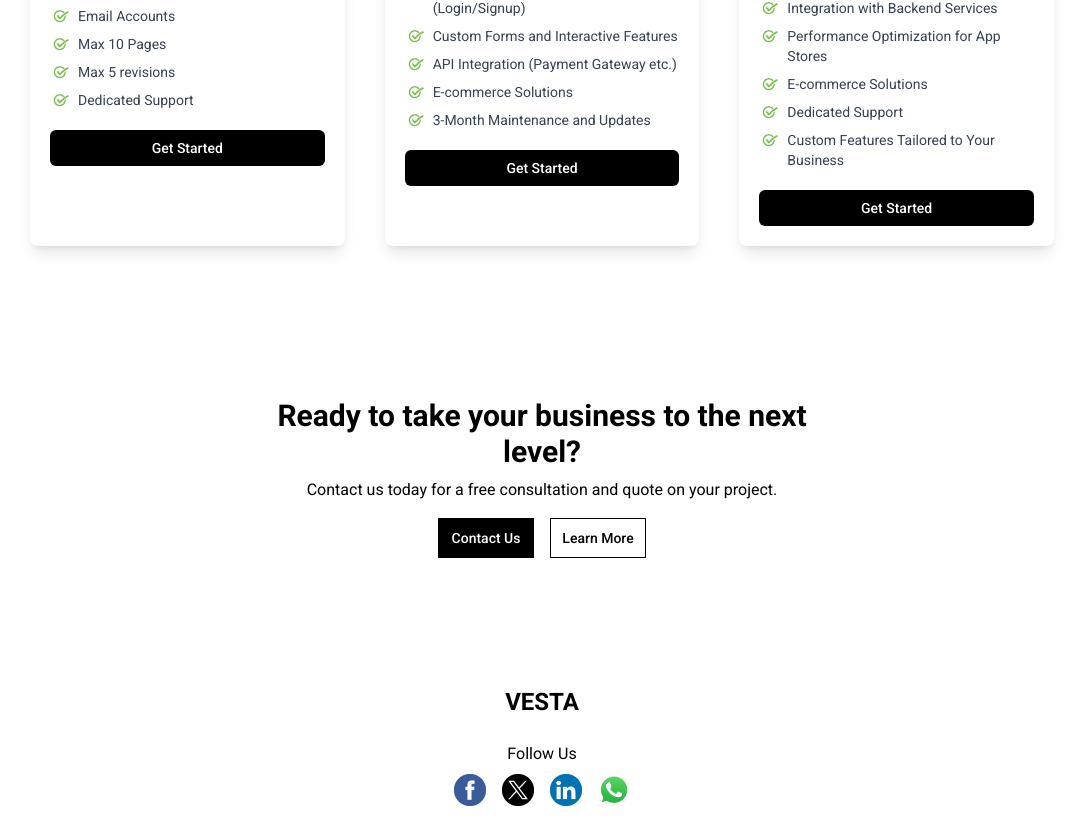
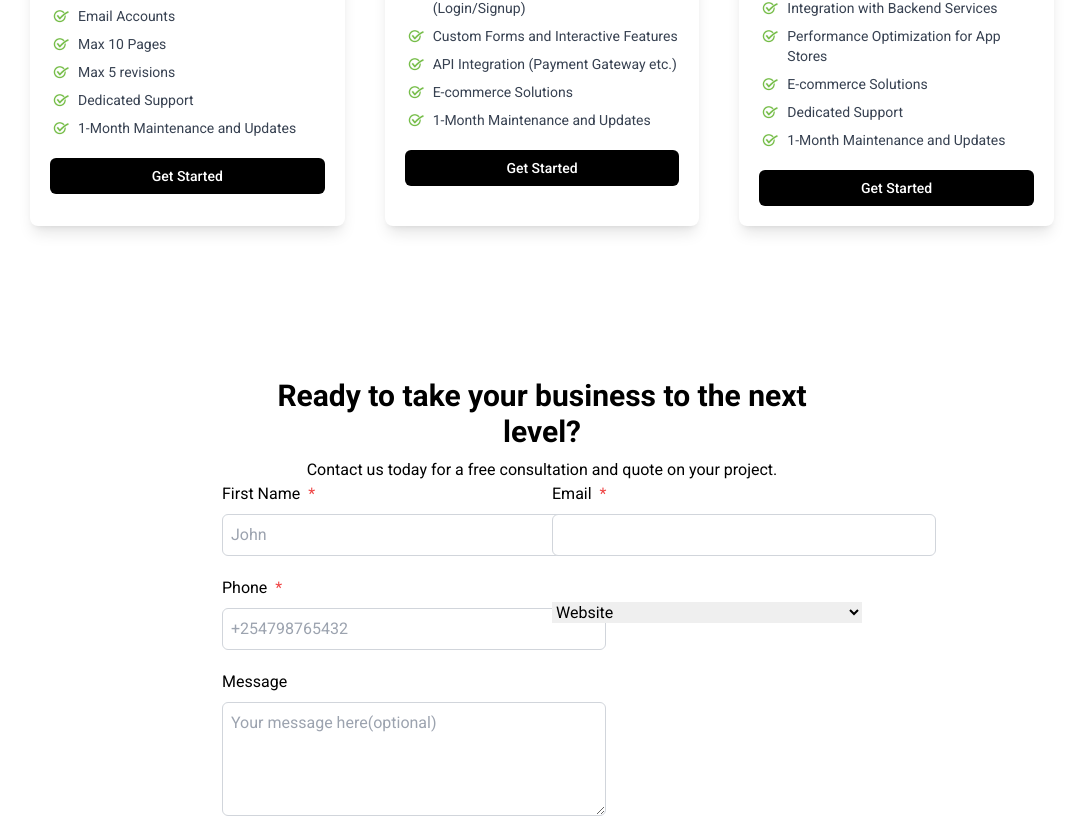
Before and after one commit to allanXQ/arcvesta_v2, a Next.js app: page / in a window 1280 px wide. Shown: the part 3956-4774 px from the top of the page, without its empty margins (98-1181 px from the left). Built offline with nearby package versions, Linux system fonts and the light colour scheme.

Commit message:
add form

```diff
--- /dev/null
+++ b/src/app/components/contactform.tsx
@@ -0,0 +1,85 @@
+import React from 'react'
+import TextField from './inputs/textfield'
+import TextArea from './inputs/textarea';
+
+
+
+const model = [
+    {
+        name: "First Name",
+        type: "text",
+        placeholder: "John",
+        required: true
+    },
+    {
+        name: "Email",
+        type: "email",
+        placeholder: "",
+        required: true
+    },
+    {
+        name: "Phone",
+        type: "tel",
+        placeholder: "+254798765432",
+        required: true
+    },
+    {
+        name: "Product",
+        type: "select",
+        required: true,
+        placeholder:'',
+        options: [
+            "Website",
+            "Web Application",
+            "Mobile Application",
+        ]
+    },
+    {
+        name: "Message",
+        type: "textarea",
+        placeholder: "Your message here(optional)",
+        required: false
+    }
+]
+interface Field {
+    name: string;
+    type: string;
+    placeholder: string;
+    required: boolean;
+}
+
+interface SelectField extends Field {
+    options: string[];
+}
+
+const renderField = (field: Field | SelectField) => {
+    switch (field.type) {
+        case 'text':
+        case 'email':
+        case 'tel':
+            return <TextField key={field.name} label={field.name} placeholder={field.placeholder} required={field.required} />;
+        case 'textarea':
+            return <TextArea key={field.name} label={field.name} placeholder={field.placeholder} required={field.required} />;
+        case 'select':
+        return (
+            <select key={field.name} name={field.name} required={field.required} className="form-select">
+                {(field as SelectField).options.map(option => (
+                    <option key={option} value={option}>{option}</option>
+                ))}
+            </select>
+        );
+        default:
+            return null;
+    }
+}
+const ContactForm = () => {
+    return (
+        <form className='w-1/2 grid grid-cols-2 items-center justify-center gap-5'>
+                {
+                    model.map(field => renderField(field))
+                }
+        </form>
+    )
+}
+
+export default ContactForm
--- /dev/null
+++ b/src/app/components/inputs/textarea.tsx
@@ -0,0 +1,30 @@
+import React from 'react'
+
+interface TextAreaProps {
+  label: string;
+  placeholder: string;
+  required: boolean;
+}
+
+const TextArea: React.FC<TextAreaProps> = ({label, placeholder, required}) => {
+  return (
+    <div className="flex flex-col gap-2">
+        <div className='flex items-center gap-2'>
+        <label htmlFor="name">{label}</label>
+        {
+            required && <span className='text-red-500'>*</span>
+        }
+        </div>
+        <textarea
+        id="name"
+        name="name"
+        placeholder={placeholder}
+        required={required}
+        className='border border-gray-300 rounded-md p-2 w-96'
+        rows={4} cols={50}
+        />
+    </div>
+  )
+}
+
+export default TextArea
--- /dev/null
+++ b/src/app/components/inputs/textfield.tsx
@@ -0,0 +1,30 @@
+import React from 'react'
+
+interface TextFieldProps {
+  label: string;
+  placeholder: string;
+  required: boolean;
+}
+
+const TextField: React.FC<TextFieldProps> = ({label, placeholder, required}) => {
+  return (
+    <div className="flex flex-col gap-2">
+        <div className='flex items-center gap-2'>
+        <label htmlFor="name">{label}</label>
+        {
+            required && <span className='text-red-500'>*</span>
+        }
+        </div>
+        <input
+        type="text"
+        id="name"
+        name="name"
+        placeholder={placeholder}
+        required={required}
+        className='border border-gray-300 rounded-md p-2 w-96'
+        />
+    </div>
+  )
+}
+
+export default TextField
--- a/src/app/components/pricing/pricing.tsx
+++ b/src/app/components/pricing/pricing.tsx
@@ -17,6 +17,7 @@ const plans = [
       "Max 10 Pages",
       "Max 5 revisions",
       "Dedicated Support",
+      "1-Month Maintenance and Updates",
     ],
   },
   {
@@ -31,7 +32,7 @@ const plans = [
       "Custom Forms and Interactive Features",
       "API Integration (Payment Gateway etc.)",
       "E-commerce Solutions",
-      "3-Month Maintenance and Updates",
+      "1-Month Maintenance and Updates",
     ],
   },
   {
@@ -46,7 +47,7 @@ const plans = [
       "Performance Optimization for App Stores",
       "E-commerce Solutions",
       "Dedicated Support",
-      "Custom Features Tailored to Your Business",
+      "1-Month Maintenance and Updates",
     ],
   },
 ];
@@ -63,7 +64,7 @@ const Pricing = () => {
           Pricing Plans
         </h2>
         <p className="text-sm sm:text-base text-gray-700">
-          Choose the perfect plan for your business needs. Flexible pricing with
+          Choose the perfect service for your business needs. Flexible pricing with
           no hidden costs.
         </p>
       </div>
--- a/src/app/page.tsx
+++ b/src/app/page.tsx
@@ -6,6 +6,7 @@ import Testimonials from "./components/testimonials";
 import Services from "./components/services";
 import HeaderSection from "./components/headerSection";
 import Pricing from "./components/pricing/pricing";
+import ContactForm from "./components/contactform";
 
 export default function Home() {
   return (
@@ -77,9 +78,8 @@ export default function Home() {
           subTitle="Ready to take your business to the next level?"
           title="Contact us today for a free consultation and quote on your project."
         />
-        <div className="flex gap-4 mt-4">
-          <DarkButton>Contact Us</DarkButton>
-          <LightButton>Learn More</LightButton>
+        <div className="flex items-center justify-center w-[100vw]">
+          <ContactForm />
         </div>
       </div>
     </main>
```
